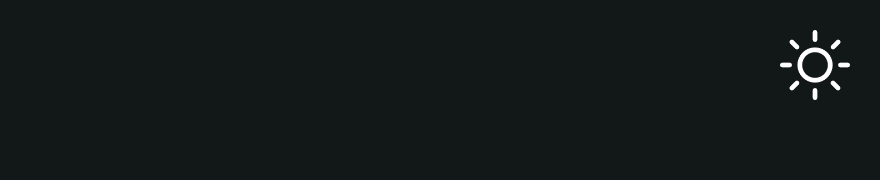
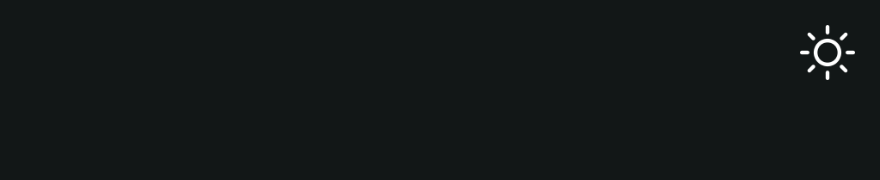
Before and after one commit to SushiJackal/sushibotsite, a Vue app: page / in a window 1280 px wide. Shown: the top 180 px of the page, without its empty margins (400-1280 px from the left). Built offline with nearby package versions, Linux system fonts and the light colour scheme.

Commit message:
Made theme button smaller

```diff
--- a/src/components/Theme.vue
+++ b/src/components/Theme.vue
@@ -29,32 +29,32 @@ export default {
 }
 
 .Theme img {
-  height: 50px;
-  width: 50px;
-  padding: 20px;
+  height: 35px;
+  width: 35px;
+  padding: 15px;
 }
 
 @media screen and (min-width: 768px) {
   .Theme img {
-    height: 60px;
-    width: 60px;
-    padding: 25px;
+    height: 45px;
+    width: 45px;
+    padding: 20px;
   }
 }
 
 @media screen and (min-width: 1025px) {
   .Theme img {
-    height: 70px;
-    width: 70px;
-    padding: 30px;
+    height: 55px;
+    width: 55px;
+    padding: 25px;
   }
 }
 
 @media screen and (min-width: 1921px) {
   .Theme img {
-    height: 80px;
-    width: 80px;
-    padding: 35px;
+    height: 65px;
+    width: 65px;
+    padding: 30px;
   }
 }
 </style>
```
Also changed, not shown: src/assets/dark.png.
